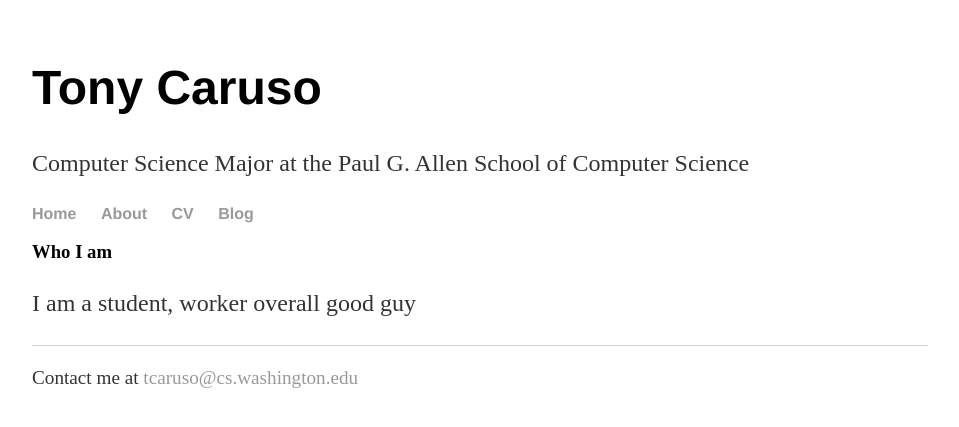
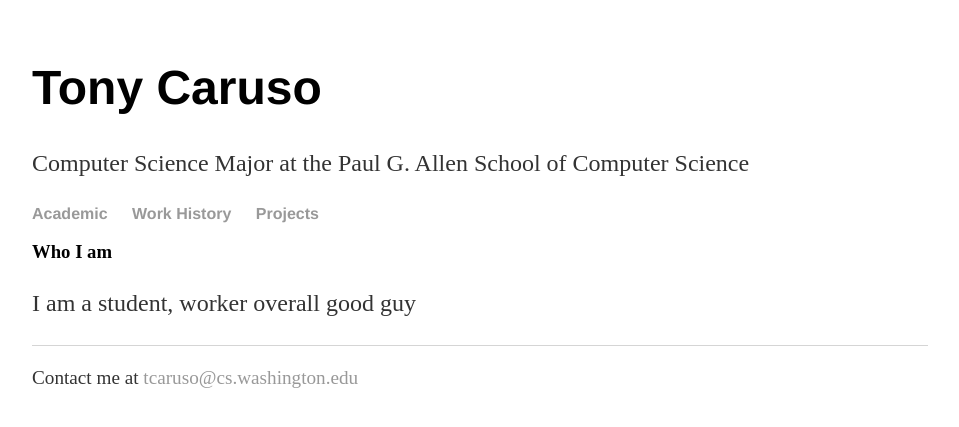
Before and after one commit to tone-y/tone-y.github.io, a Jekyll site: the page built from index.html, in a window 1280 px wide. Shown: the top 427 px of the page, without its empty margins (160-1119 px from the left). Built offline with Jekyll 4.4.1, drawn with Linux system fonts in a browser that asks for light colours.

Commit message:
changed headings

```diff
--- a/_layouts/default.html
+++ b/_layouts/default.html
@@ -16,21 +16,21 @@
   <script src="js/scripts.js"></script>
    <div class="container">
 
-  <div class="top">
-  <h1>Tony Caruso</h1>
-  <p>Computer Science Major at the Paul G. Allen School of Computer Science</p>
-  </div>
+    <div class="top">
+      <h1>Tony Caruso</h1>
+      <p>Computer Science Major at the Paul G. Allen School of Computer Science</p>
+    </div>
 
     <nav>
-	    <ul>
-	      <li><a href="/">Home</a></li>
-		    <li><a href="/about">About</a></li>
-	      <li><a href="/cv">CV</a></li>
-	      <li><a href="/blog">Blog</a></li>
+	   <ul>
+	      <li><a href="/">Academic</a></li>
+		    <li><a href="/about">Work History</a></li>
+	      <li><a href="/cv">Projects</a></li>
 	   </ul>
 		</nav>
 
      {{content}}
+
   <footer>
      <p>Contact me at <a href="mailto:tcaruso@cs.washington.edu"> tcaruso@cs.washington.edu</a></p>
   </footer>
```
